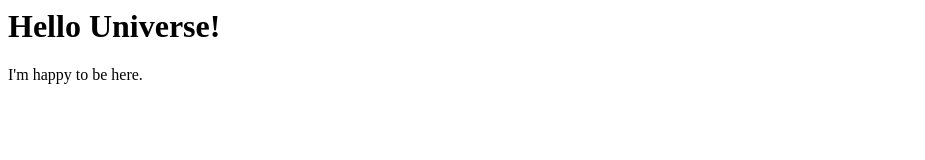
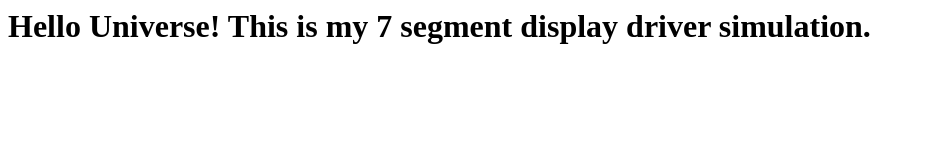
Before and after one commit to gsam9/sg-inf1339-week01, a plain HTML site: page docs/index.html in a window 1280 px wide. Shown: the whole page, without its empty margins (0-925 px from the left). Drawn offline with Linux system fonts and the light colour scheme.

Commit message:
Add files via upload
Edits - Headline message

```diff
--- a/docs/index.html
+++ b/docs/index.html
@@ -3,7 +3,6 @@
   <title> Hello Universe </title>
 </head>
 <body>
-  <h1> Hello Universe! </h1>
-  <p> I'm happy to be here. </p>
+  <h1> Hello Universe! This is my 7 segment display driver simulation.</h1>
 </body>
 </html>
```
